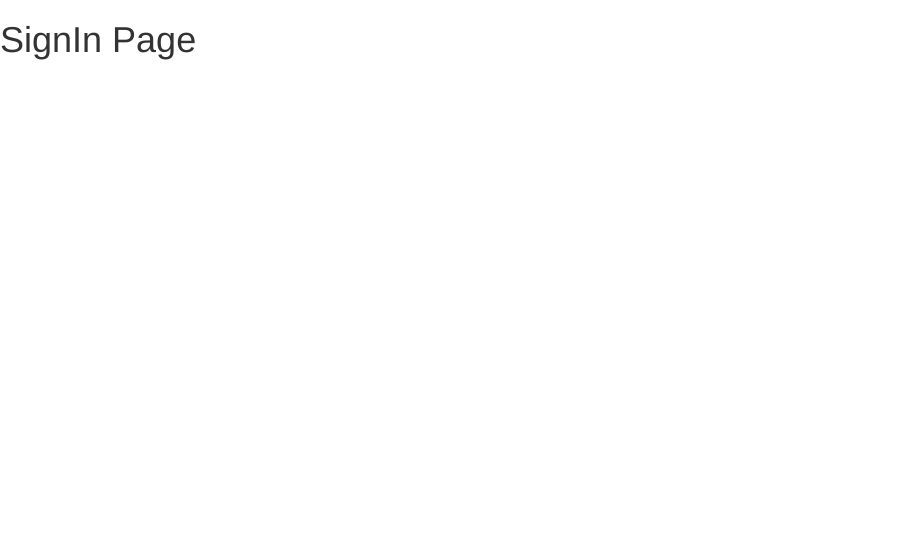
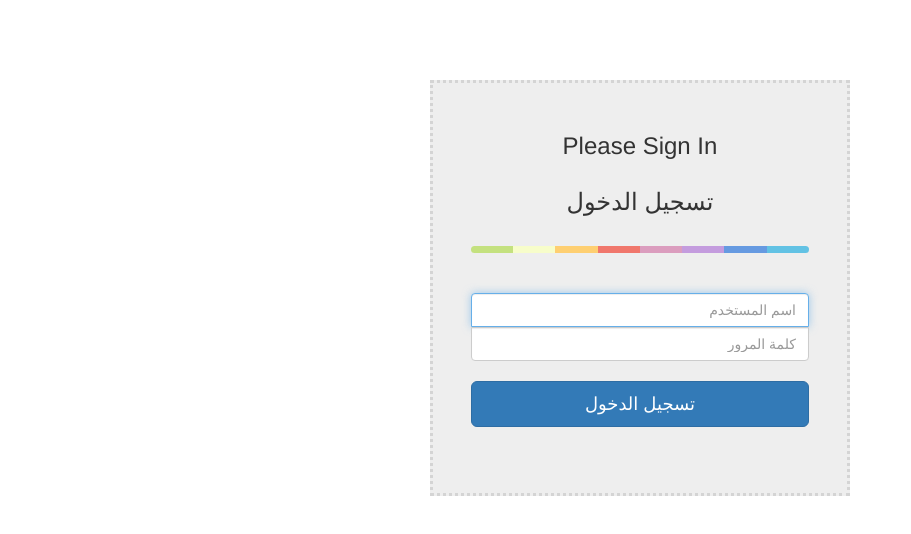
Before and after one commit to Assyrians/survey-GS, a website: page client/index.html at #!/signin in a window 1280 px wide. Shown: the whole page, without its empty margins (0-911 px from the left). Drawn offline with nearby package versions, Linux system fonts and the light colour scheme; some packages are replaced by stand-ins of ours.

Commit message:
closes #32

```diff
--- a/client/app/auth/signin.html
+++ b/client/app/auth/signin.html
@@ -1 +1,13 @@
-<h1> SignIn Page </h1>
+<div class = "container">
+  <div class="wrapper">
+    <div action="index.html"  method="post" name="Login_Form" class="form-signin">
+      <h3 class="form-signin-heading">Please Sign In</h3>
+      <h3 class="form-signin-heading">تسجيل الدخول</h3>
+      <hr class="colorgraph"><br>
+      <input ng-model="user.username" type="text" id="userName" class="form-control" name="Username" placeholder="اسم المستخدم" required="" autofocus="" />
+      <input ng-model="user.password" type="password" id="password" class="form-control" name="Password" placeholder="كلمة المرور" required=""/>
+      <span  id="errorSpan" style=" color:red ; text-align:center ; display: none; ">الرجاء أعادة المحاولة</span>
+      <button class="btn btn-lg btn-primary btn-block"  ng-click="signIn()"  name="Submit" value="Login">تسجيل الدخول</button>
+    </div>
+  </div>
+</div>
```
